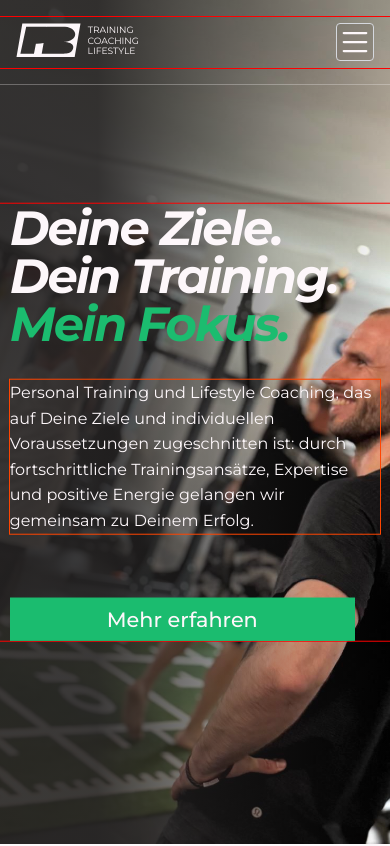
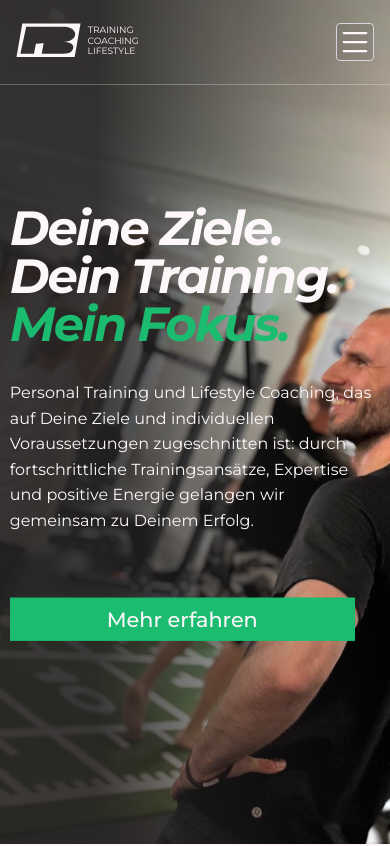
Before and after one commit to BastiHahn/bitteklappts, a Next.js app: page / in a window 390 px wide. Shown: the top 846 px of the page. Built offline with nearby package versions, Linux system fonts and the light colour scheme.

Commit message:
next try 25082024

```diff
--- a/app/globals.css
+++ b/app/globals.css
@@ -28,7 +28,7 @@
 body {
   background-color: var(--clrBlack);
   word-spacing: 0.005rem;
-  overflow-x: hidden !important;
+  overflow-x: hidden;
 }
 
 * {
@@ -318,6 +318,9 @@ li:not(:hover)::after {
 }
 
 @media (max-width: 780px) {
+  html {
+    overflow-x: hidden;
+  }
 }
 
 @media (max-width: 640px) {
@@ -383,7 +386,6 @@ li:not(:hover)::after {
 @media (max-width: 1280px) {
   .hero_subtext {
     width: 70%;
-    outline: 1px solid orangered;
   }
 
   .hero_h1 {
@@ -1033,7 +1035,6 @@ button {
   }
 
   .serv_descr_p {
-    outline: 1px solid orangered;
     width: 100%;
   }
 
@@ -1442,7 +1443,6 @@ h3 {
   width: 100%;
   display: block;
   z-index: 50;
-  outline: 1px solid red;
 }
 
 .con_data_flex {
@@ -2263,7 +2263,6 @@ footer {
   margin-right: auto;
   padding-left: 0.5rem;
   padding-right: 0.5rem;
-  outline: 1px solid red;
 }
 
 /* 2xl */
```
